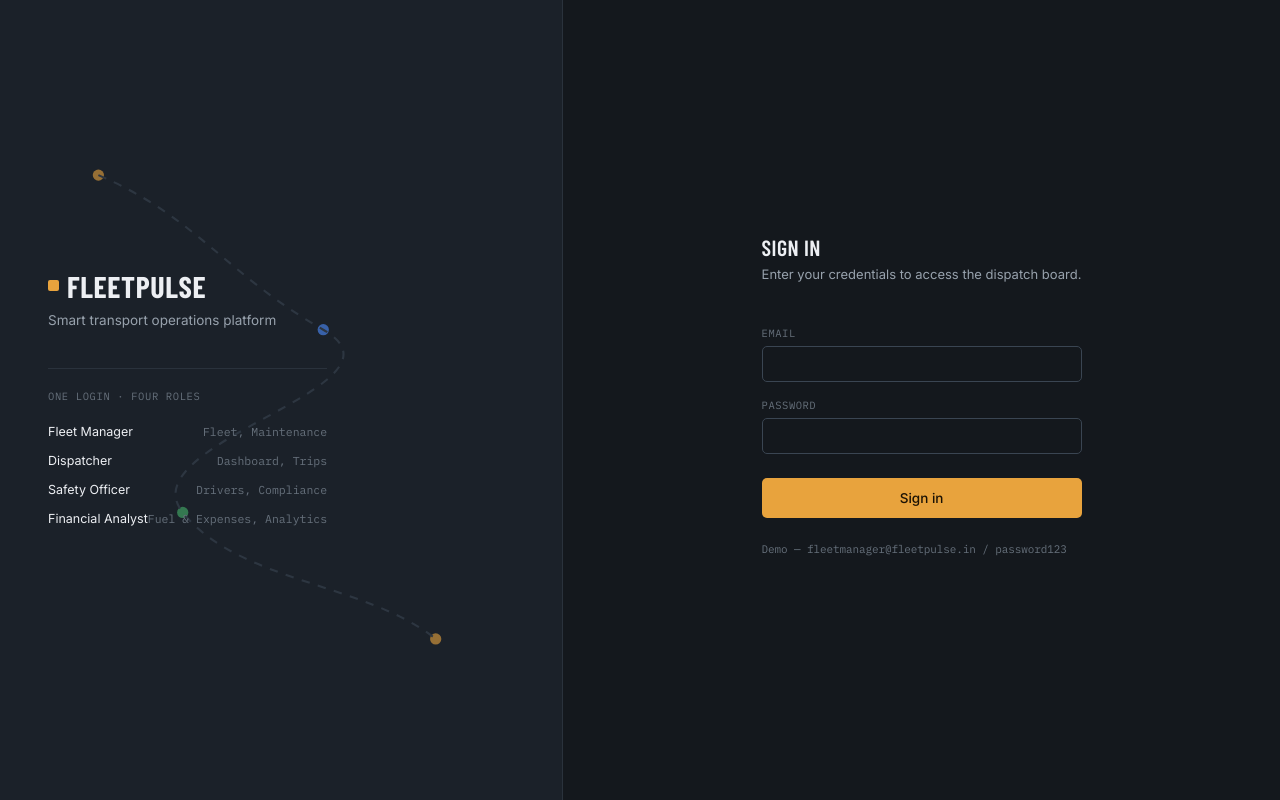
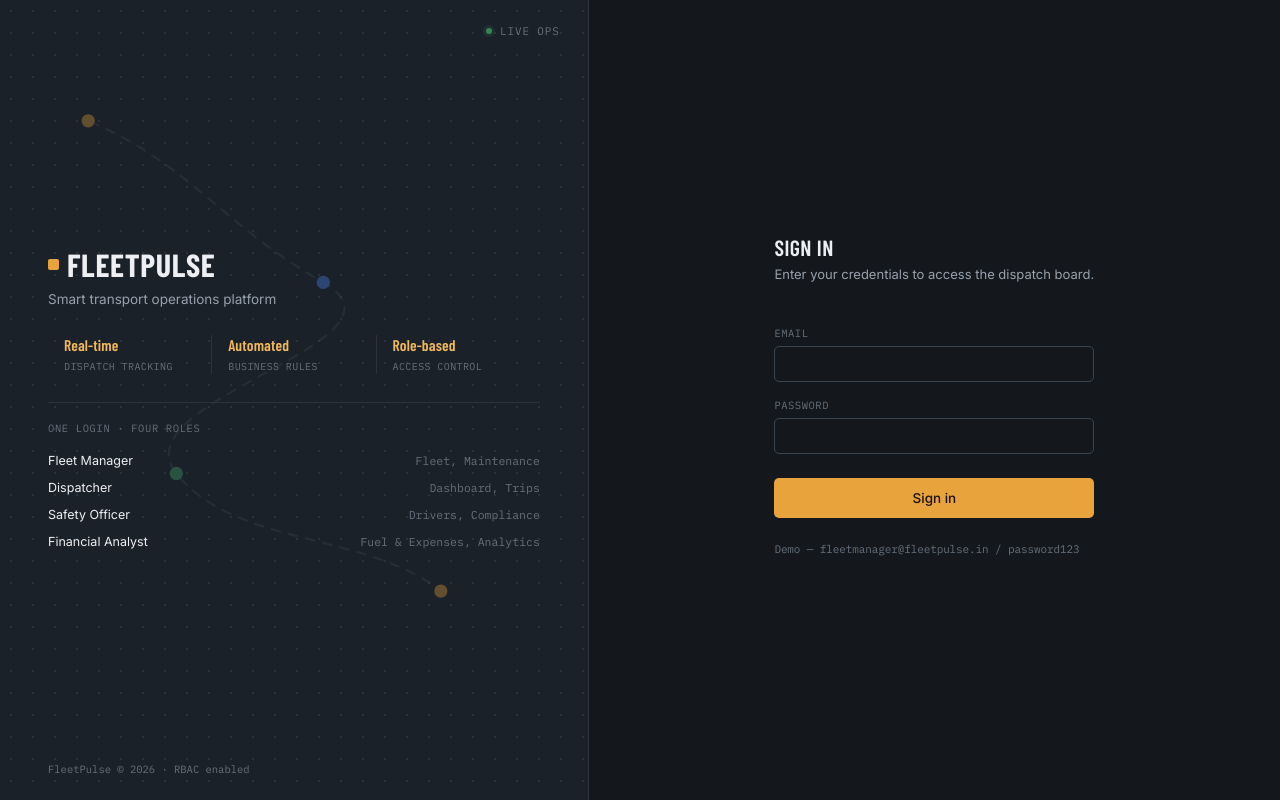
Before and after one commit to safwanshk11/FleetPulse, a React (Vite) app in the folder frontend/: page /login in a window 1280 px wide. Built offline with nearby package versions, Linux system fonts and the light colour scheme.

Commit message:
updated the login page

```diff
--- a/frontend/src/pages/Login.jsx
+++ b/frontend/src/pages/Login.jsx
@@ -1,6 +1,19 @@
 import { useState } from 'react';
 import { useNavigate } from 'react-router-dom';
 import { useAuth } from '../api/AuthContext';
+
+const FEATURES = [
+  ['Real-time', 'Dispatch tracking'],
+  ['Automated', 'Business rules'],
+  ['Role-based', 'Access control']
+];
+
+const ROLES = [
+  ['Fleet Manager', 'Fleet, Maintenance'],
+  ['Dispatcher', 'Dashboard, Trips'],
+  ['Safety Officer', 'Drivers, Compliance'],
+  ['Financial Analyst', 'Fuel & Expenses, Analytics']
+];
 
 export default function Login() {
   const [email, setEmail] = useState('');
@@ -24,18 +37,25 @@ export default function Login() {
     <div style={styles.page}>
       <div style={styles.brandPanel}>
         <svg viewBox="0 0 400 500" style={styles.routeSvg} aria-hidden="true">
-          <circle cx="70" cy="90" r="4" fill="var(--accent)" />
-          <circle cx="230" cy="200" r="4" fill="var(--status-ontrip)" />
-          <circle cx="130" cy="330" r="4" fill="var(--status-available)" />
-          <circle cx="310" cy="420" r="4" fill="var(--accent)" />
           <path
-            d="M70,90 C140,120 160,160 230,200 S 90,280 130,330 S 260,380 310,420"
+            className="fp-route-path"
+            d="M60,60 C130,90 150,130 220,170 S 80,250 120,300 S 250,340 300,380"
             fill="none"
             stroke="var(--border-strong)"
             strokeWidth="1.5"
             strokeDasharray="6 6"
+            strokeLinecap="round"
           />
+          <circle cx="60" cy="60" r="4.5" fill="var(--accent)" />
+          <circle cx="220" cy="170" r="4.5" fill="var(--status-ontrip)" />
+          <circle cx="120" cy="300" r="4.5" fill="var(--status-available)" />
+          <circle cx="300" cy="380" r="4.5" fill="var(--accent)" />
         </svg>
+
+        <div style={styles.liveBadge}>
+          <span className="fp-live-dot" />
+          <span>Live ops</span>
+        </div>
 
         <div style={styles.brandContent}>
           <div style={styles.brandMark}>
@@ -44,14 +64,18 @@ export default function Login() {
           </div>
           <p style={styles.brandTag}>Smart transport operations platform</p>
 
+          <div style={styles.statStrip}>
+            {FEATURES.map(([value, label], i) => (
+              <div key={label} style={{ ...styles.statItem, borderLeft: i === 0 ? 'none' : '1px solid var(--border)' }}>
+                <div style={styles.statValue}>{value}</div>
+                <div style={styles.statLabel}>{label}</div>
+              </div>
+            ))}
+          </div>
+
           <div style={styles.roleMap}>
             <div style={styles.roleMapLabel}>One login &middot; four roles</div>
-            {[
-              ['Fleet Manager', 'Fleet, Maintenance'],
-              ['Dispatcher', 'Dashboard, Trips'],
-              ['Safety Officer', 'Drivers, Compliance'],
-              ['Financial Analyst', 'Fuel & Expenses, Analytics']
-            ].map(([role, access]) => (
+            {ROLES.map(([role, access]) => (
               <div key={role} style={styles.roleRow}>
                 <span style={styles.roleName}>{role}</span>
                 <span style={styles.roleAccess}>{access}</span>
@@ -59,6 +83,8 @@ export default function Login() {
             ))}
           </div>
         </div>
+
+        <div style={styles.brandFooter}>FleetPulse &copy; 2026 &middot; RBAC enabled</div>
       </div>
 
       <div style={styles.formPanel}>
@@ -104,31 +130,56 @@ export default function Login() {
 const styles = {
   page: { minHeight: '100vh', display: 'flex', background: 'var(--bg)' },
   brandPanel: {
-    flex: '0 0 44%',
+    flex: '0 0 46%',
     position: 'relative',
     borderRight: '1px solid var(--border)',
     background: 'var(--surface)',
+    backgroundImage: 'radial-gradient(var(--border) 1px, transparent 1px)',
+    backgroundSize: '22px 22px',
     overflow: 'hidden',
     display: 'flex',
     alignItems: 'center'
   },
-  routeSvg: { position: 'absolute', inset: 0, width: '100%', height: '100%', opacity: 0.6 },
-  brandContent: { position: 'relative', padding: '0 48px', zIndex: 1 },
+  routeSvg: { position: 'absolute', inset: 0, width: '100%', height: '100%', opacity: 0.35 },
+  liveBadge: {
+    position: 'absolute', top: 24, right: 28, zIndex: 1,
+    display: 'flex', alignItems: 'center', gap: 8,
+    fontFamily: 'var(--font-mono)', fontSize: 11, color: 'var(--text-muted)',
+    textTransform: 'uppercase', letterSpacing: '0.08em'
+  },
+  brandFooter: {
+    position: 'absolute', bottom: 24, left: 48, zIndex: 1,
+    fontFamily: 'var(--font-mono)', fontSize: 10.5, color: 'var(--text-muted)'
+  },
+  brandContent: { position: 'relative', padding: '0 48px', zIndex: 1, width: '100%' },
   brandMark: { display: 'flex', alignItems: 'center', gap: 8, marginBottom: 8 },
   brandDot: { width: 11, height: 11, borderRadius: 2, background: 'var(--accent)', display: 'inline-block' },
   brandWord: {
-    fontFamily: 'var(--font-display)', fontWeight: 700, fontSize: 30,
+    fontFamily: 'var(--font-display)', fontWeight: 700, fontSize: 32,
     letterSpacing: '0.02em', textTransform: 'uppercase', color: 'var(--text-primary)'
   },
-  brandTag: { color: 'var(--text-secondary)', fontSize: 13.5, marginTop: 0, marginBottom: 40 },
-  roleMap: { borderTop: '1px solid var(--border)', paddingTop: 20 },
+  brandTag: { color: 'var(--text-secondary)', fontSize: 13.5, marginTop: 0, marginBottom: 28 },
+
+  statStrip: { display: 'flex', marginBottom: 28 },
+  statItem: { flex: 1, paddingLeft: 16, paddingRight: 16 },
+  statValue: {
+    fontFamily: 'var(--font-display)', fontWeight: 600, fontSize: 15.5,
+    letterSpacing: '0.01em', color: 'var(--accent-strong)', lineHeight: 1.3
+  },
+  statLabel: {
+    fontFamily: 'var(--font-mono)', fontSize: 10, textTransform: 'uppercase',
+    letterSpacing: '0.04em', color: 'var(--text-muted)', marginTop: 4, lineHeight: 1.4
+  },
+
+  roleMap: { borderTop: '1px solid var(--border)', paddingTop: 18 },
   roleMapLabel: {
     fontFamily: 'var(--font-mono)', fontSize: 10.5, textTransform: 'uppercase',
-    letterSpacing: '0.06em', color: 'var(--text-muted)', marginBottom: 14
+    letterSpacing: '0.06em', color: 'var(--text-muted)', marginBottom: 12
   },
-  roleRow: { display: 'flex', justifyContent: 'space-between', padding: '7px 0', fontSize: 12.5 },
+  roleRow: { display: 'grid', gridTemplateColumns: '148px 1fr', columnGap: 16, padding: '6px 0', fontSize: 12.5 },
   roleName: { color: 'var(--text-primary)' },
-  roleAccess: { color: 'var(--text-muted)', fontFamily: 'var(--font-mono)', fontSize: 11.5 },
+  roleAccess: { color: 'var(--text-muted)', fontFamily: 'var(--font-mono)', fontSize: 11.5, textAlign: 'right' },
+
   formPanel: { flex: 1, display: 'flex', alignItems: 'center', justifyContent: 'center' },
   form: { width: 320, display: 'flex', flexDirection: 'column' },
   formHeader: {
--- a/frontend/src/styles.css
+++ b/frontend/src/styles.css
@@ -1,10 +1,10 @@
-/* styles.css — FleetPulse design system
+/* styles.css â€” FleetPulse design system
    Direction: dispatch control room. Charcoal-navy base, highway-amber accent,
    signal colors borrowed from traffic conventions. Condensed display type
    reads like DOT signage; mono type carries registration numbers, license
-   numbers, and timestamps — the "manifest" data.
+   numbers, and timestamps â€” the "manifest" data.
 
-   Signature element: the status rail — a 4px colored left edge on every
+   Signature element: the status rail â€” a 4px colored left edge on every
    card and table row, keyed consistently to status across all screens.
 */
 
@@ -58,7 +58,7 @@ body {
   -webkit-font-smoothing: antialiased;
 }
 
-/* Faint dot-grid, evokes a route map. Very low opacity — texture, not decoration. */
+/* Faint dot-grid, evokes a route map. Very low opacity â€” texture, not decoration. */
 .fp-app {
   min-height: 100vh;
   background-image: radial-gradient(var(--border) 1px, transparent 1px);
@@ -82,6 +82,18 @@ h3 { font-size: 15px; }
 .fp-mono {
   font-family: var(--font-mono);
   letter-spacing: -0.01em;
+}
+
+@keyframes fp-dash-move {
+  to { stroke-dashoffset: -24; }
+}
+
+.fp-route-path {
+  animation: fp-dash-move 3.5s linear infinite;
+}
+
+@media (prefers-reduced-motion: reduce) {
+  .fp-route-path { animation: none; }
 }
 
 /* ---- Layout shell ---- */
@@ -384,81 +396,3 @@ h3 { font-size: 15px; }
   font-size: 11px;
   color: var(--text-muted);
 }
-
-
-.fp-kpi-row {
-  display: grid;
-  grid-template-columns: repeat(auto-fit, minmax(170px, 1fr));
-  gap: 14px;
-  margin-bottom: 36px;
-}
-
-.fp-kpi-card {
-  display: flex;
-  align-items: flex-start;
-  gap: 12px;
-}
-
-.fp-kpi-icon {
-  color: var(--text-muted);
-  flex-shrink: 0;
-  margin-top: 2px;
-}
-
-.fp-card[data-status="Available"] .fp-kpi-icon,
-.fp-card[data-status="Completed"] .fp-kpi-icon { color: var(--status-available); }
-.fp-card[data-status="On Trip"] .fp-kpi-icon,
-.fp-card[data-status="Dispatched"] .fp-kpi-icon { color: var(--status-ontrip); }
-.fp-card[data-status="In Shop"] .fp-kpi-icon,
-.fp-card[data-status="Active"] .fp-kpi-icon { color: var(--status-inshop); }
-.fp-card[data-status="Retired"] .fp-kpi-icon,
-.fp-card[data-status="Suspended"] .fp-kpi-icon,
-.fp-card[data-status="Cancelled"] .fp-kpi-icon { color: var(--status-retired); }
-
-@media (max-width: 480px) {
-  .fp-kpi-row {
-    grid-template-columns: repeat(auto-fit, minmax(140px, 1fr));
-    gap: 10px;
-  }
-}
-
-.fp-th-sortable {
-  cursor: pointer;
-  user-select: none;
-}
-
-.fp-th-sortable:hover {
-  color: var(--text-secondary);
-}
-
-.fp-th-inner {
-  display: inline-flex;
-  align-items: center;
-  gap: 4px;
-}
-
-.fp-pagination {
-  display: flex;
-  align-items: center;
-  gap: 12px;
-  margin-top: 14px;
-}
-
-.fp-pagination .fp-btn {
-  padding: 6px 10px;
-  display: inline-flex;
-  align-items: center;
-}
-
-.fp-pagination .fp-btn:disabled {
-  opacity: 0.4;
-  cursor: not-allowed;
-}
-
-.fp-pagination-label {
-  font-family: var(--font-mono);
-  font-size: 11.5px;
-  color: var(--text-muted);
-  text-transform: uppercase;
-  letter-spacing: 0.04em;
-}
```
